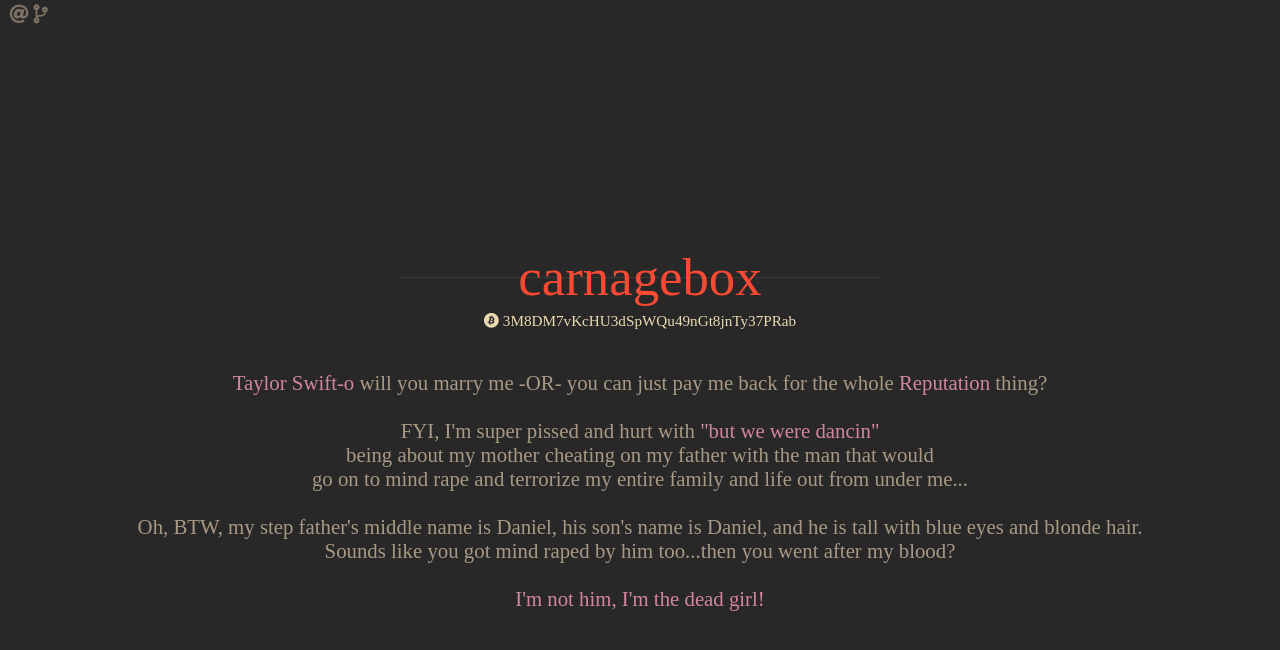
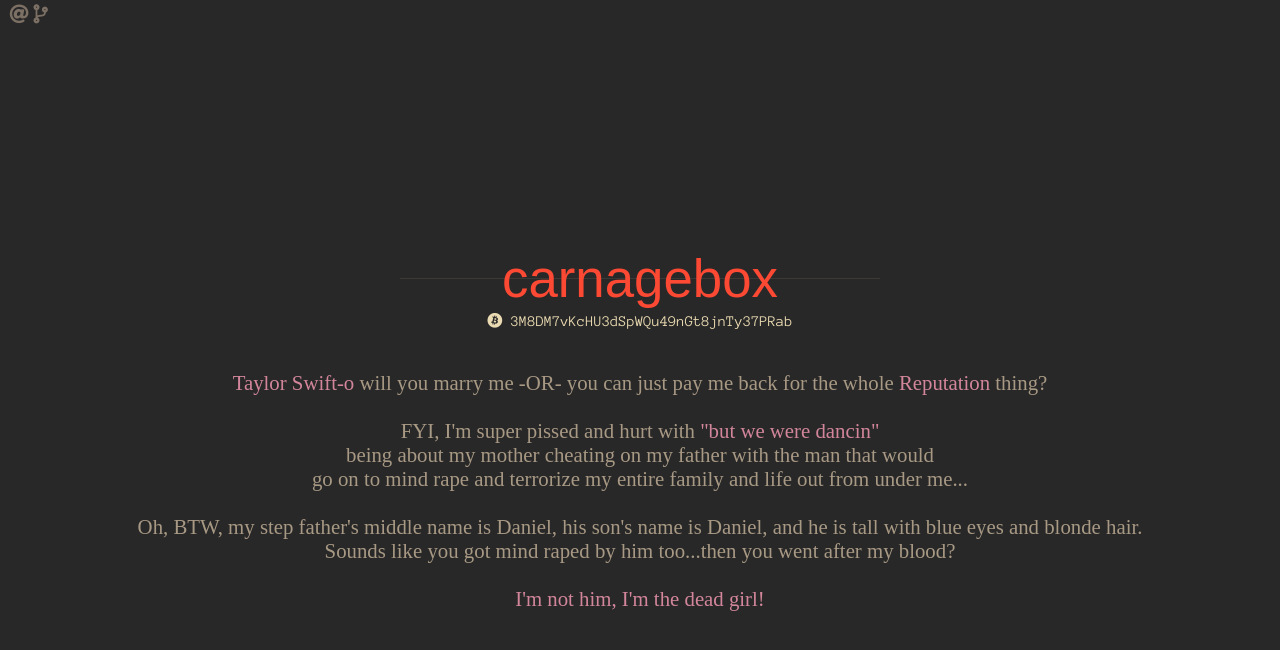
Before and after one commit to carnagebox/carnagebox.github.io, a Jekyll site: the page built from index.html, in a window 1280 px wide. Shown: the top 650 px of the page. Built offline with Jekyll 4.4.1, drawn with Linux system fonts in a browser that asks for light colours; nearby versions of some CDN libraries; some web fonts are replaced.

Commit message:
Updated font display for bitcoin address

```diff
--- a/_layouts/default.html
+++ b/_layouts/default.html
@@ -4,7 +4,7 @@
     <meta charset="utf-8">
     <title>{{ site.title }}</title>
     <link rel="stylesheet" href="/assets/css/styles.css">
-    <link rel="stylesheet" href="https://fonts.googleapis.com/css?family=Rye|Crushed|Swanky+and+Moo+Moo&display=swap">
+    <link rel="stylesheet" href="https://fonts.googleapis.com/css?family=Rye|Anonymous+Pro|Swanky+and+Moo+Moo&display=swap">
     <link rel="stylesheet" href="https://use.fontawesome.com/releases/v5.8.1/css/all.css" integrity="sha384-50oBUHEmvpQ+1lW4y57PTFmhCaXp0ML5d60M1M7uH2+nqUivzIebhndOJK28anvf" crossorigin="anonymous">
   </head>
   {{ content }}
--- a/_sass/main.scss
+++ b/_sass/main.scss
@@ -30,12 +30,12 @@
   color: #689d6a;
 }
 .front-title {
-  font-family: 'Rye', cursive;
+  font-family: 'Rye', fantasy;
   color: #fc4934;
   font-size: 3.3em;
 }
 .front-crypto {
-  font-family: 'Crushed', cursive;
+  font-family: 'Anonymous Pro', monospace;
   font-size: 0.95em;
 }
 .front-crypto div {
```
